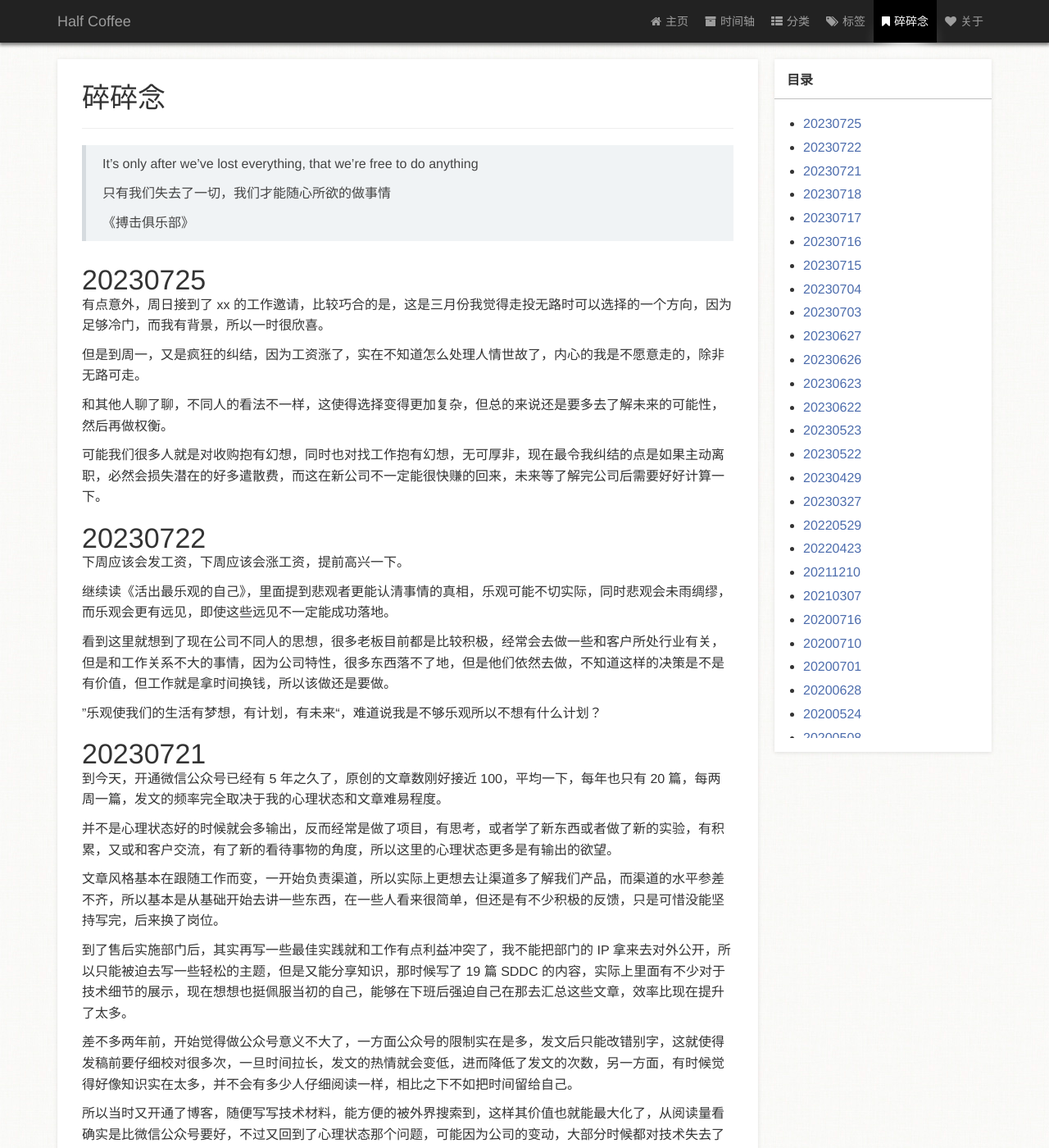
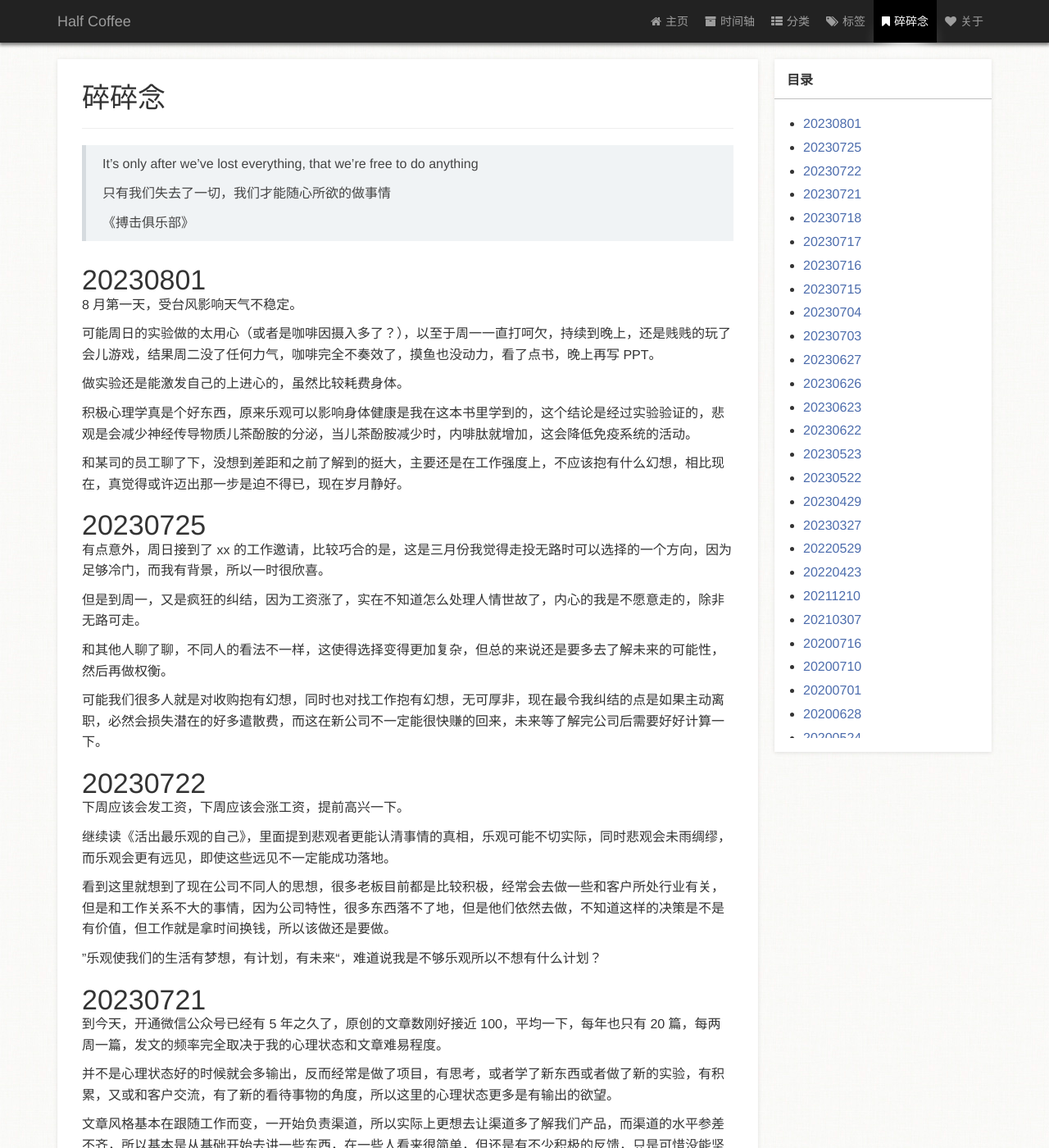
Before and after one commit to zm1990s/halfcoffee, a Jekyll site: the page built from page/3碎碎念.md, in a window 1280 px wide and 1400 px high. Shown: the whole window at 82% size. Built offline with Jekyll 4.4.1, drawn with Linux system fonts in a browser that asks for light colours; comment, search, counter and statistics services are not loaded; a style sheet for code colours, icons or effects is not loaded.

Commit message:
20230801

```diff
--- a/page/3碎碎念.md
+++ b/page/3碎碎念.md
@@ -13,6 +13,18 @@ type: page
 > 只有我们失去了一切，我们才能随心所欲的做事情
 >
 > 《搏击俱乐部》
+
+# 20230801
+
+8 月第一天，受台风影响天气不稳定。
+
+可能周日的实验做的太用心（或者是咖啡因摄入多了？），以至于周一一直打呵欠，持续到晚上，还是贱贱的玩了会儿游戏，结果周二没了任何力气，咖啡完全不奏效了，摸鱼也没动力，看了点书，晚上再写 PPT。
+
+做实验还是能激发自己的上进心的，虽然比较耗费身体。
+
+积极心理学真是个好东西，原来乐观可以影响身体健康是我在这本书里学到的，这个结论是经过实验验证的，悲观是会减少神经传导物质儿茶酚胺的分泌，当儿茶酚胺减少时，内啡肽就增加，这会降低免疫系统的活动。
+
+和某司的员工聊了下，没想到差距和之前了解到的挺大，主要还是在工作强度上，不应该抱有什么幻想，相比现在，真觉得或许迈出那一步是迫不得已，现在岁月静好。
 
 # 20230725
 
```
